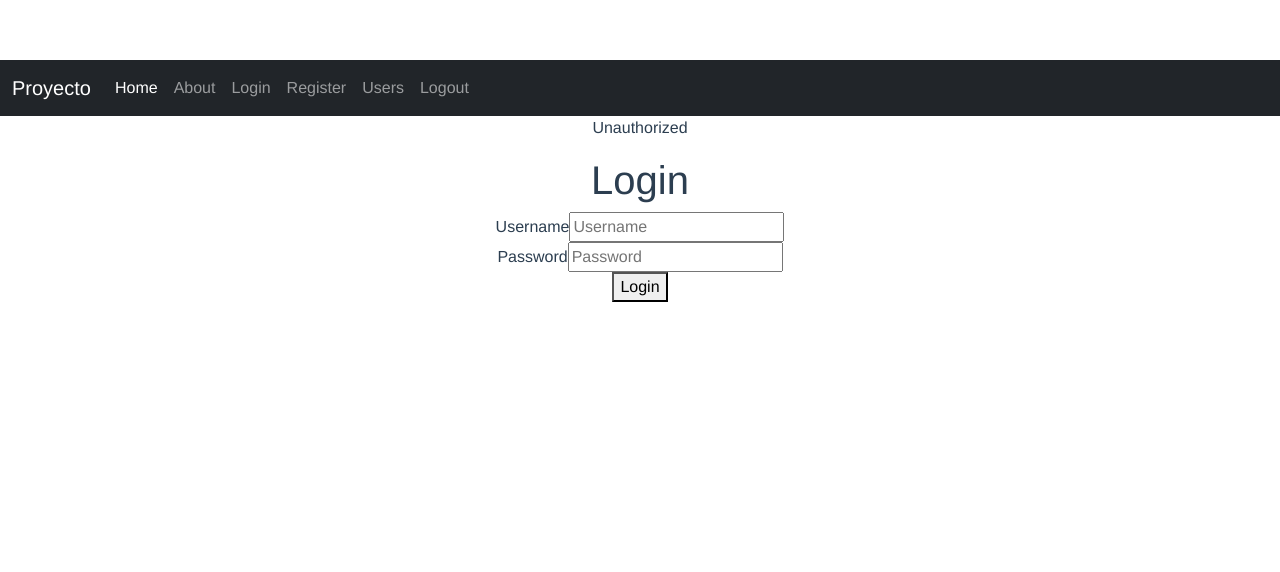
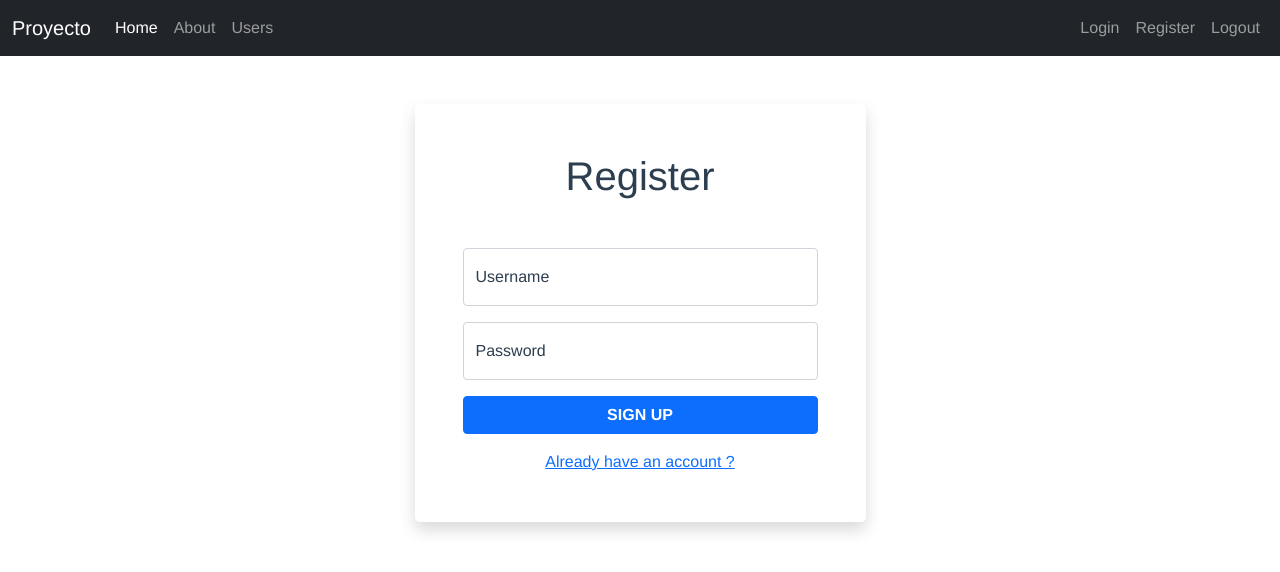
Before and after one commit to ivobasteiro/PNT2-ProyectoVueJS, a Vue app: page / in a window 1280 px wide. Before the commit this address led to /unauth. Shown: the top 572 px of the page. Built offline with nearby package versions, Linux system fonts and the light colour scheme.

Commit message:
refactor login and register

```diff
--- a/src/App.vue
+++ b/src/App.vue
@@ -6,7 +6,7 @@
 </template>
 
 <script>
-import HelloWorld from './components/HelloWorld.vue';
+import Personajes from './components/Personajes.vue';
 import Navbar from "./components/Navbar.vue";
 import Login from "./components/Login.vue";
 import Register from "./components/Register.vue";
@@ -16,7 +16,7 @@ export default {
   name: "App",
   components: {
     Navbar,
-    HelloWorld,
+    Personajes,
     Login,
     Register,
     Users
@@ -31,6 +31,5 @@ export default {
   -moz-osx-font-smoothing: grayscale;
   text-align: center;
   color: #2c3e50;
-  margin-top: 60px;
 }
 </style>
--- a/src/components/About.vue
+++ b/src/components/About.vue
@@ -1,5 +1,5 @@
 <template>
-  <p></p>
+  <p>{{ $route.params.id }}</p>
 </template>
 
 <script>
--- a/src/components/Login.vue
+++ b/src/components/Login.vue
@@ -1,28 +1,50 @@
 <template>
-  <div>
-    <div id="login">
-      <h1>Login</h1>
-      <div class="form-inputs">
-        <label for="username">Username</label>
+  <div class="container">
+    <div class="row">
+      <div class="col-sm-9 col-md-7 col-lg-5 mx-auto">
+        <div class="card border-0 shadow rounded-3 my-5">
+          <div class="card-body p-4 p-sm-5">
+            <h5 class="card-title text-center mb-5 fw-light fs-1">Login</h5>
+            <form>
+              <div class="form-floating mb-3">
                 <input
                   type="text"
                   id="username"
                   name="username"
                   v-model="input.username"
+                  class="form-control"
                   placeholder="Username"
                 />
+                <label for="username">Username</label>
               </div>
-      <div class="form-inputs">
-        <label for="password">Password</label>
+              <div class="form-floating mb-3">
                 <input
                   type="password"
                   id="password"
                   name="password"
                   v-model="input.password"
+                  class="form-control"
                   placeholder="Password"
                 />
+                <label for="password">Password</label>
               </div>
-      <button type="button" v-on:click="login()">Login</button>
+              <div class="d-grid">
+                <button
+                  class="btn btn-primary btn-login text-uppercase fw-bold"
+                  type="button"
+                  v-on:click="login()"
+                >
+                  Sign in
+                </button>
+                <div class="clearfix mt-3">
+                  <router-link to="/register"
+                    >Create an account</router-link>
+                </div>
+              </div>
+            </form>
+          </div>
+        </div>
+      </div>
     </div>
   </div>
 </template>
@@ -59,6 +81,7 @@ export default {
           ) {
             localStorage.setItem("logged", 1);
             alert("logeado");
+            this.$router.push('/Personajes');
           } else {
             alert("The username and / or password is incorrect");
           }
--- a/src/components/Navbar.vue
+++ b/src/components/Navbar.vue
@@ -11,16 +11,21 @@
             <router-link class="nav-link" to="/about/1">About</router-link>
           </li>
           <li class="nav-item">
+            <router-link class="nav-link" to="/users">Users</router-link>
+          </li>
+        </ul>
+
+        <ul class="nav navbar-nav navbar-right ms-auto">
+          <li class="nav-item">
             <router-link class="nav-link" to="/login">Login</router-link>
           </li>
           <li class="nav-item">
             <router-link class="nav-link" to="/register">Register</router-link>
           </li>
           <li class="nav-item">
-            <router-link class="nav-link" to="/users">Users</router-link>
-          </li>
-          <li class="nav-item">
-            <router-link class="nav-link" @click="logout()" to="/login">Logout</router-link>
+            <router-link class="nav-link" @click="logout()" to="/login">
+              Logout
+            </router-link>
           </li>
         </ul>
       </div>
@@ -33,9 +38,9 @@ export default {
   name: "Navbar",
   methods: {
     logout() {
-      localStorage.setItem('logged', 0);
+      localStorage.setItem("logged", 0);
       alert("Logged out");
-    }
-  }
+    },
+  },
 };
 </script>
--- a/src/components/HelloWorld.vue
+++ b/src/components/Personajes.vue
@@ -1,8 +1,8 @@
 <template>
-  <div>
+  <div class="bg-secondary">
     <div class="row">
       <div class="col-4" :key="personaje.id" v-for="personaje in personajes">
-        <div class="card mt-4" style="width: 18rem">
+        <div class="card mt-4 text-center" style="width: 18rem, height: 8rem">
           <img :src="personaje.image" />
           <div class="card-body">
             <h5 class="card-title">{{ personaje.name }}</h5>
@@ -53,7 +53,7 @@
 import axios from "axios";
 
 export default {
-  name: "HelloWorld",
+  name: "Personajes",
   data() {
     return {
       personajes: [],
--- a/src/components/Register.vue
+++ b/src/components/Register.vue
@@ -1,28 +1,49 @@
 <template>
-  <div>
-    <div id="register">
-      <h1>Register</h1>
-      <div class="form-inputs">
-        <label for="username">Username</label>
+  <div class="container">
+    <div class="row">
+      <div class="col-sm-9 col-md-7 col-lg-5 mx-auto">
+        <div class="card border-0 shadow rounded-3 my-5">
+          <div class="card-body p-4 p-sm-5">
+            <h5 class="card-title text-center mb-5 fw-light fs-1">Register</h5>
+            <form>
+              <div class="form-floating mb-3">
                 <input
                   type="text"
                   id="username"
                   name="username"
                   v-model="input.username"
+                  class="form-control"
                   placeholder="Username"
                 />
+                <label for="username">Username</label>
               </div>
-      <div class="form-inputs">
-        <label for="password">Password</label>
+              <div class="form-floating mb-3">
                 <input
                   type="password"
                   id="password"
                   name="password"
                   v-model="input.password"
+                  class="form-control"
                   placeholder="Password"
                 />
+                <label for="password">Password</label>
               </div>
-      <button type="button" v-on:click="register()">Register</button>
+              <div class="d-grid">
+                <button
+                  class="btn btn-primary btn-login text-uppercase fw-bold"
+                  type="button"
+                  v-on:click="register()"
+                >
+                  Sign Up
+                </button>
+              </div>
+              <div class="clearfix mt-3">
+                <router-link to="/login">Already have an account ?</router-link>
+              </div>
+            </form>
+          </div>
+        </div>
+      </div>
     </div>
   </div>
 </template>
@@ -47,14 +68,19 @@ export default {
       );
       const users = response.data;
       const user = users.find((u) => u.username === this.input.username);
+      if (this.input.username != "" && this.input.password != "") {
         if (!user) {
           await axios.post(
             "https://62b241bcc7e53744afca0e5c.mockapi.io/users",
             this.input
           );
-        alert("Usuario registrado");
+          this.$router.push('/login');
+          alert("Usuario registrado con exito");
         } else {
           alert(`El usuario ${user.username} ya esta registrado`);
+        }
+      } else {
+        alert("Los campos no pueden estar vacios.");
       }
     },
   },
--- a/src/components/Unauth.vue
+++ b/src/components/Unauth.vue
@@ -1,15 +1,17 @@
 <template>
   <div>
-    <p>Unauthorized</p>
-    <Login/>
+    <div class="alert alert-danger" role="alert">
+      <strong>Unauthorized</strong>
+    </div>
+    <Login />
   </div>
 </template>
 
 <script>
-import Login from './Login.vue';
+import Login from "./Login.vue";
 
 export default {
   name: "Unauth",
-  components: {Login}
+  components: { Login },
 };
 </script>
--- a/src/router/index.js
+++ b/src/router/index.js
@@ -1,6 +1,6 @@
 import { createRouter, createWebHistory } from 'vue-router';
 
-import HelloWorld from '../components/HelloWorld.vue';
+import Personajes from '../components/Personajes.vue';
 import About from '../components/About';
 import Unauth from '../components/Unauth';
 import Login from '../components/Login';
@@ -18,10 +18,15 @@ const logged = () => {
 
 const routes = [
     {
+        path: '/personajes',
+        name: 'Personajes',
+        component: Personajes,
+        beforeEnter: [logged]
+    },
+    {
         path: '/',
-        name: 'HelloWorld',
-        component: HelloWorld,
-        beforeEnter: [logged]
+        name: 'Home',
+        component: Register
     },
     {
         path: '/about/:id',
@@ -29,14 +34,14 @@ const routes = [
         component: About
     },
     {
+        path: '/register',
+        name: 'Register',
+        component: Register
+    },
+    {
         path: '/login',
         name: 'Login',
         component: Login
-    },
-    {
-        path: '/register',
-        name: 'Register',
-        component: Register
     },
     {
         path: '/users',
```
Also changed, not shown: 1 other file (tests, documents, lock files or other folders). Lines whose indentation alone changed are shown as unchanged.
